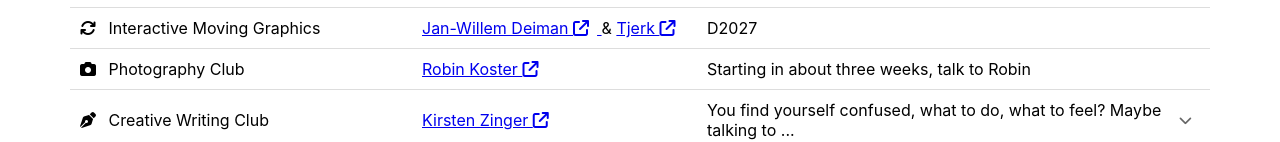
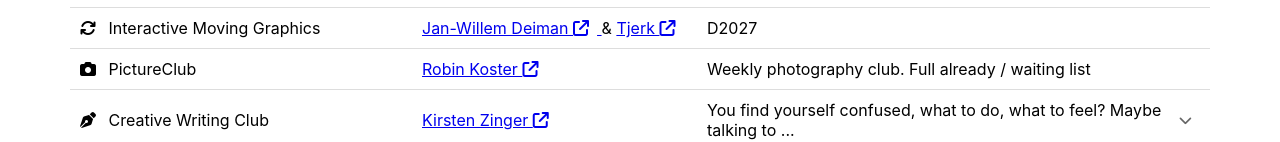
Before and after one commit to tjerk-git/cmd-filter, an Eleventy site: page src/clubs.html in a window 1280 px wide. Shown: the part 744-886 px from the top of the page. Built offline with nearby package versions, Linux system fonts and the light colour scheme; Eleventy itself is replaced by a stand-in of ours; files that its build step writes are made by us from their sources.

Commit message:
feat: rename Photography Club to PictureClub and update its description

```diff
--- a/src/clubs.html
+++ b/src/clubs.html
@@ -167,7 +167,7 @@ title: Clubs
       </tr>
       <tr>
         <td style="padding:1rem; border-bottom:1px solid #ddd;"><i class="fa-solid fa-camera" aria-hidden="true"></i>
-          Photography Club</td>
+          PictureClub</td>
         <td style="padding:1rem; border-bottom:1px solid #ddd;">
           <a href="https://teams.microsoft.com/l/chat/19:85ef595a-61d5-4693-baf5-91629694cc28_ca18c147-dddf-4e4f-8e80-e2a51cb66cbd@unq.gbl.spaces/conversations?context=%7B%22contextType%22%3A%22chat%22%7D"
             target="_blank" rel="noopener noreferrer">
@@ -176,8 +176,9 @@ title: Clubs
         </td>
         <td style="padding:1rem; border-bottom:1px solid #ddd;">
           <div class="description-wrapper">
-            <span class="description-preview">Starting in about three weeks, talk to Robin</span>
-            <span class="description-full" style="display:none;">Starting in about three weeks, talk to Robin</span>
+            <span class="description-preview">Weekly photography club. Full already / waiting list</span>
+            <span class="description-full" style="display:none;">Weekly photography club. Full already / waiting
+              list</span>
           </div>
         </td>
       </tr>
```
